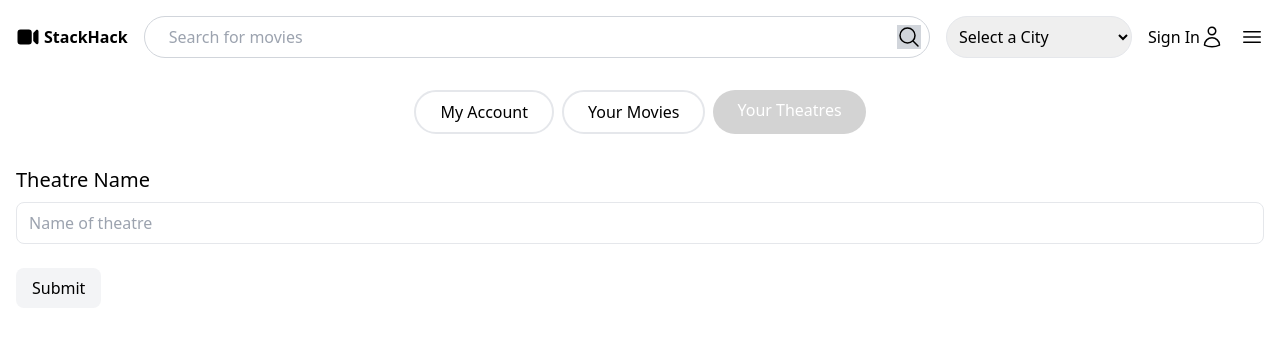
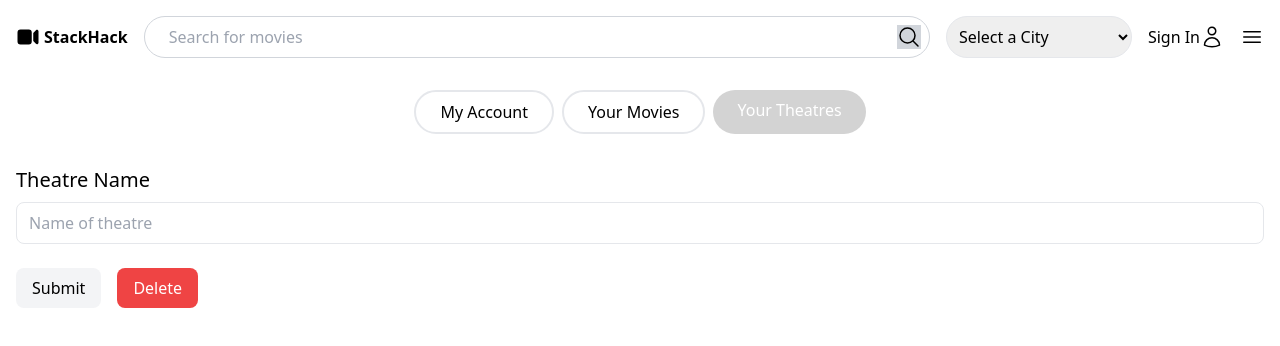
Before and after one commit to yash6967/StackHack_final, a React (Vite) app in the folder bookingwebapp/: page /account/adminTheatres/1 in a window 1280 px wide. Shown: the top 346 px of the page. Built offline with nearby package versions, Linux system fonts and the light colour scheme; no server answers.

Commit message:
added delete movie and delete theatre functionality
now we can delete existing theatres and movies

```diff
--- a/bookingwebapp/src/pages/MoviesFormPage.jsx
+++ b/bookingwebapp/src/pages/MoviesFormPage.jsx
@@ -147,7 +147,18 @@ export default function MoviesFormPage() {
         }
 
     }
-
+    async function deleteMovie(){
+        if (window.confirm("Are you sure you want to delete this movie?")) {
+            try {
+              await axios.delete(`/adminMovies/${id}`);
+              setRedirect(true);
+              alert("movie successfully deleted");
+            } catch (error) {
+              console.error("Error deleting movie:", error);
+              alert("Failed to delete the movie");
+            }
+          }
+    }
     if (redirect) {
         return <Navigate to='/account/adminMovies' />;
     }
@@ -310,10 +321,21 @@ export default function MoviesFormPage() {
                     value={formData.crew}
                     onChange={handleChange} /> */}
 
-                <button
-                    className="bg-gray-100 py-2 px-4 rounded-lg mt-4">
-                Submit
-                </button>
+        <div className="flex gap-4 mt-4">
+          <button type="submit" className="bg-gray-100 py-2 px-4 rounded-lg">
+            Submit
+          </button>
+
+          {id && (
+            <button
+              type="button"
+              onClick={deleteMovie}
+              className="bg-red-500 text-white py-2 px-4 rounded-lg"
+            >
+              Delete
+            </button>
+          )}
+        </div>
 
             </form>
 
--- a/bookingwebapp/src/pages/TheatresFormPage.jsx
+++ b/bookingwebapp/src/pages/TheatresFormPage.jsx
@@ -90,9 +90,26 @@ export default function TheatresFormPage() {
         }
 
     }
+
+    async function deleteTheatre(){
+        if (window.confirm("Are you sure you want to delete this theatre?")) {
+            try {
+              await axios.delete(`/adminTheatres/${id}`);
+              setRedirect(true);
+              alert("Theatre successfully deleted");
+            } catch (error) {
+              console.error("Error deleting theatre:", error);
+              alert("Failed to delete the theatre");
+            }
+          }
+    }
+
     if (redirect) {
         return <Navigate to='/account/adminTheatres' />;
     }
+
+
+
 
     return (
 
@@ -119,10 +136,21 @@ export default function TheatresFormPage() {
 
 
 
-                <button
-                    className="bg-gray-100 py-2 px-4 rounded-lg mt-4">
-                Submit
-                </button>
+<div className="flex gap-4 mt-4">
+          <button type="submit" className="bg-gray-100 py-2 px-4 rounded-lg">
+            Submit
+          </button>
+
+          {id && (
+            <button
+              type="button"
+              onClick={deleteTheatre}
+              className="bg-red-500 text-white py-2 px-4 rounded-lg"
+            >
+              Delete
+            </button>
+          )}
+        </div>
 
             </form>
 
--- a/package.json
+++ b/package.json
@@ -1,5 +1,8 @@
 {
   "devDependencies": {
     "nodemon": "^3.1.4"
+  },
+  "dependencies": {
+    "zod": "^3.23.8"
   }
 }
```
Also changed, not shown: 2 other files (tests, documents, lock files or other folders).
